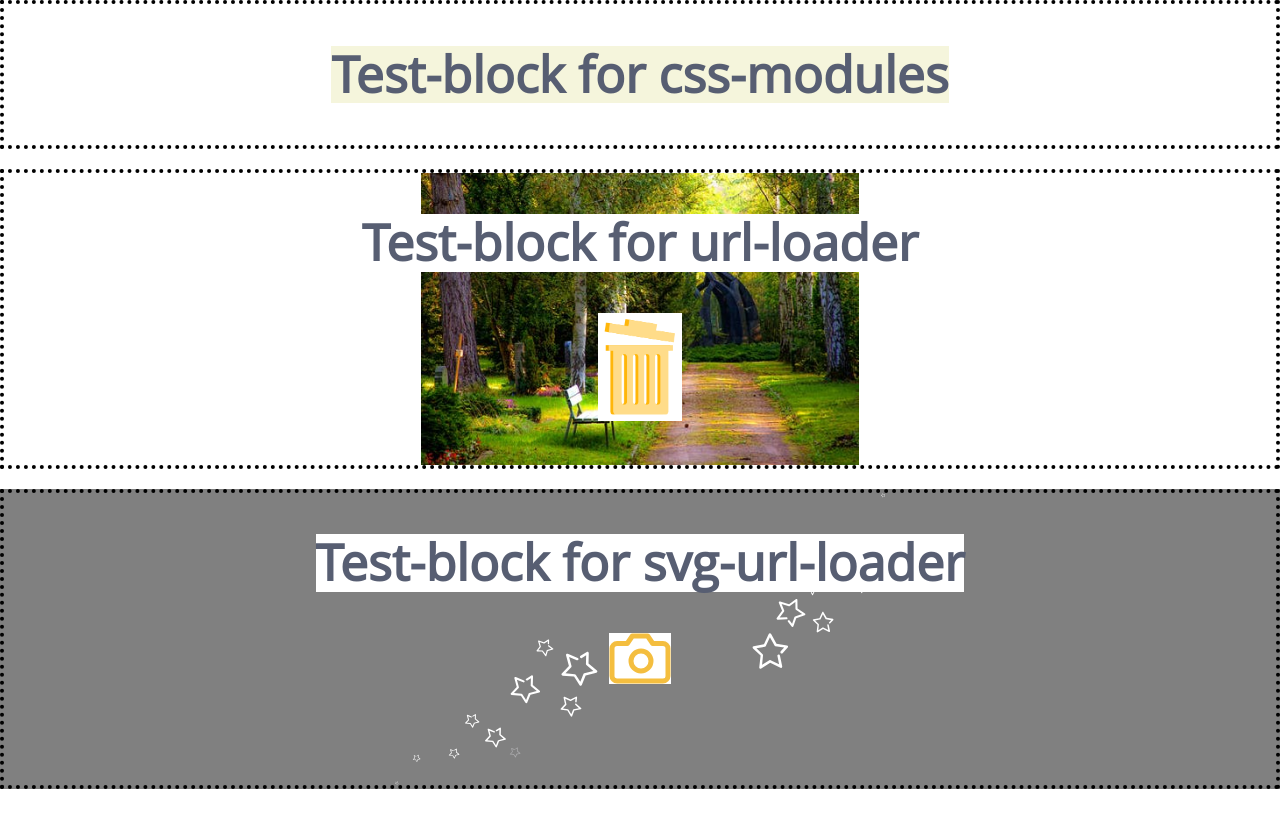
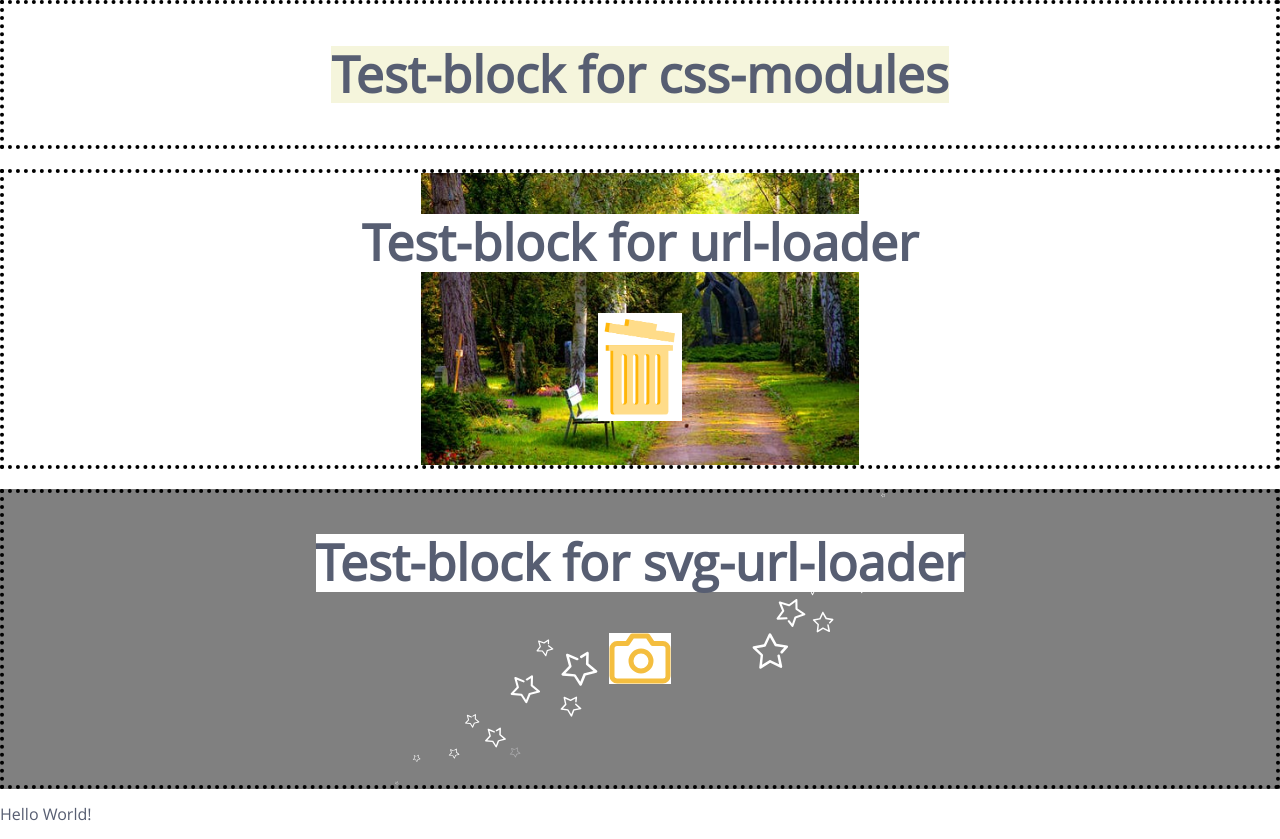
Before and after one commit to EK-machine/ReactLaba, a React app: page / in a window 1280 px wide. Before the commit the page ends 800 px from the top, so only its background shows below. Built offline with nearby package versions, Linux system fonts and the light colour scheme.

Commit message:
Created HelloWorld component and added it to Main

```diff
--- /dev/null
+++ b/src/components/HelloWorld.tsx
@@ -0,0 +1,6 @@
+// eslint-disable-next-line no-use-before-define
+import React from "react";
+
+const HelloWorld: React.FC = () => <p>Hello World!</p>;
+
+export default HelloWorld;
--- a/src/main.tsx
+++ b/src/main.tsx
@@ -7,6 +7,7 @@ import { Component, StrictMode } from "react";
 import ReactDom from "react-dom";
 import style from "./styles/main.module.css";
 import someTypeScript from "./someTypeScript";
+import HelloWorld from "./components/HelloWorld";
 
 interface AppProps {
   nothing: boolean;
@@ -47,6 +48,9 @@ class AppContainer extends Component<AppProps, AppState> {
           <h2>Test-block for svg-url-loader</h2>
           <img src={imgCamera} alt="small_SVG_Image" />
         </div>
+        <div>
+          <HelloWorld />
+        </div>
       </StrictMode>
     );
   }
```
Also changed, not shown: 1 other file (tests, documents, lock files or other folders).
